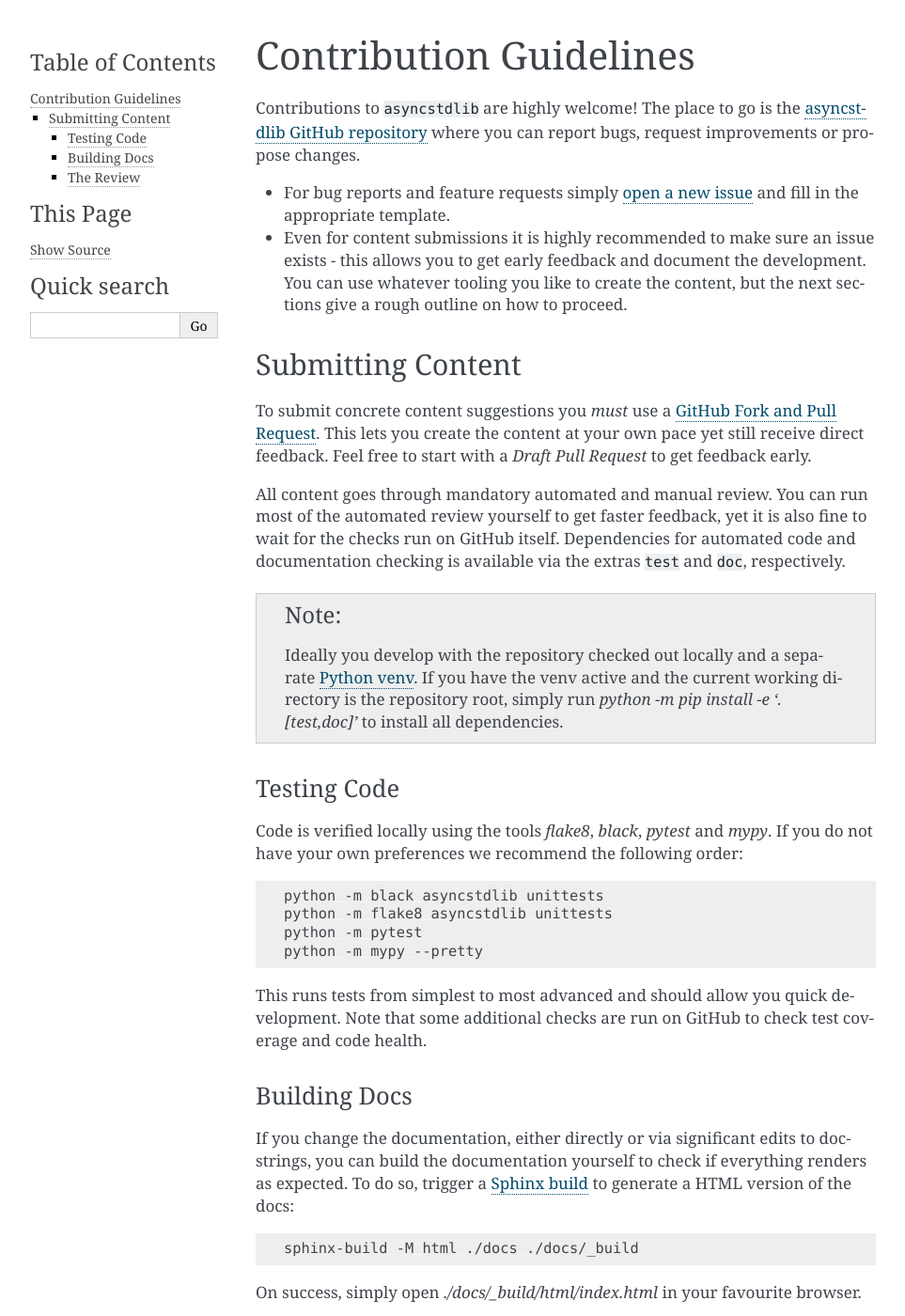
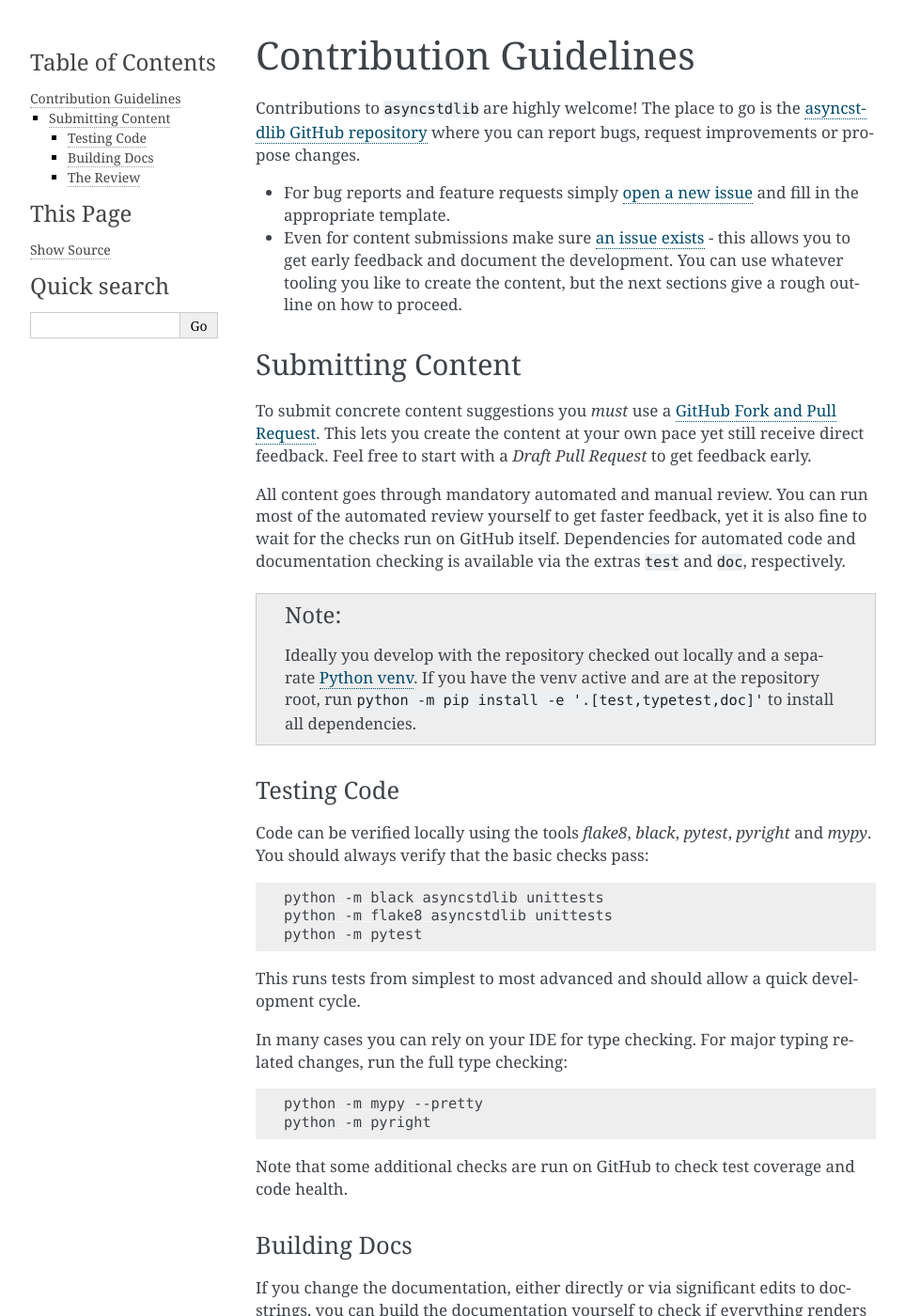
Before and after one commit to maxfischer2781/asyncstdlib, a Sphinx documentation site: the page built from docs/source/contributing.rst, in a window 1280 px wide and 1400 px high. Shown: the whole window at 94% size, without its empty margins (148-1111 px from the left). Built offline with Sphinx 7.4.7, drawn with Linux system fonts in a browser that asks for light colours; formulas are drawn with MathJax 3.

Commit message:
Support typing via PyRight (#138)
* fix mixed named and anonymous arguments

* configure pyright

* reduce old-style types

* run pyright in CI

* use separate typetest

* document typing explicitly

```diff
--- a/docs/source/contributing.rst
+++ b/docs/source/contributing.rst
@@ -8,13 +8,14 @@ where you can report bugs, request improvements or propose changes.
 
 - For bug reports and feature requests simply `open a new issue`_
   and fill in the appropriate template.
-- Even for content submissions it is highly recommended to make sure an issue
-  exists - this allows you to get early feedback and document the development.
+- Even for content submissions make sure `an issue exists`_ - this
+  allows you to get early feedback and document the development.
   You can use whatever tooling you like to create the content,
   but the next sections give a rough outline on how to proceed.
 
 .. _asyncstdlib GitHub repository: https://github.com/maxfischer2781/asyncstdlib
 .. _open a new issue: https://github.com/maxfischer2781/asyncstdlib/issues/new/choose
+.. _an issue exists: https://github.com/maxfischer2781/asyncstdlib/issues
 
 Submitting Content
 ==================
@@ -32,8 +33,8 @@ the extras ``test`` and ``doc``, respectively.
 .. note::
 
     Ideally you develop with the repository checked out locally and a separate `Python venv`_.
-    If you have the venv active and the current working directory is the repository root,
-    simply run `python -m pip install -e '.[test,doc]'` to install all dependencies.
+    If you have the venv active and are at the repository root,
+    run ``python -m pip install -e '.[test,typetest,doc]'`` to install all dependencies.
 
 .. _`GitHub Fork and Pull Request`: https://guides.github.com/activities/forking/
 .. _`Python venv`: https://docs.python.org/3/library/venv.html
@@ -41,17 +42,25 @@ the extras ``test`` and ``doc``, respectively.
 Testing Code
 ------------
 
-Code is verified locally using the tools `flake8`, `black`, `pytest` and `mypy`.
-If you do not have your own preferences we recommend the following order:
+Code can be verified locally using the tools `flake8`, `black`, `pytest`, `pyright` and `mypy`.
+You should always verify that the basic checks pass:
 
 .. code:: bash
 
     python -m black asyncstdlib unittests
     python -m flake8 asyncstdlib unittests
     python -m pytest
+
+This runs tests from simplest to most advanced and should allow a quick development cycle.
+
+In many cases you can rely on your IDE for type checking.
+For major typing related changes, run the full type checking:
+
+.. code:: bash
+
     python -m mypy --pretty
+    python -m pyright
 
-This runs tests from simplest to most advanced and should allow you quick development.
 Note that some additional checks are run on GitHub to check test coverage and code health.
 
 Building Docs
```
Also changed, not shown: pyproject.toml (+11 -0 lines), 5 other files.
